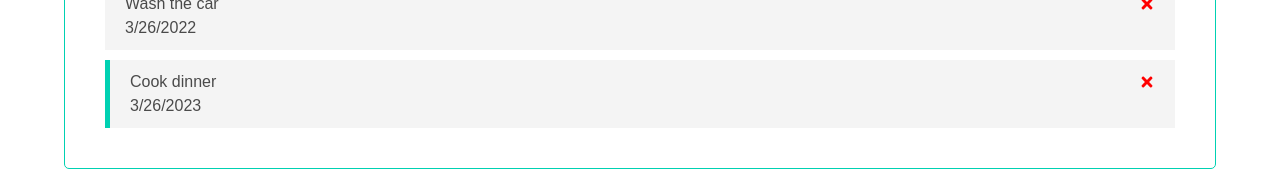
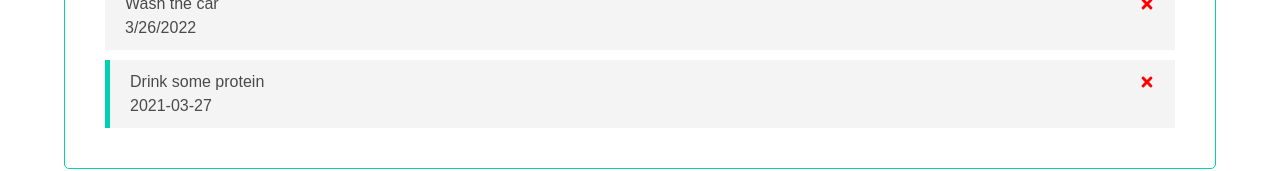
Before and after one commit to benji011/react-todo, a React (Create React App) app: page / in a window 1280 px wide. Shown: the part 237-408 px from the top of the page. Built offline with nearby package versions, Linux system fonts and the light colour scheme; data requests are answered from the project's data file.

Commit message:
fix: Added DELETE & POST requests

```diff
--- a/src/App.tsx
+++ b/src/App.tsx
@@ -1,28 +1,34 @@
 import Header from "./components/Header";
 import Tasks from "./components/Tasks";
-import { useState } from "react";
-import { tasks as taskData } from "./data/tasks";
+import { useState, useEffect } from "react";
 import AddTask from "./components/AddTask";
 import { ITask } from "./models/ITask";
 
 function App() {
+  const defaultTasks: ITask[] = [];
   const [showAddTask, setShowAddTask] = useState(false);
-  const [tasks, setTasks] = useState(taskData);
+  const [tasks, setTasks] = useState(defaultTasks);
 
   /**
-   * Get a new task id by reading the max task.id + 1
+   * Get tasks from our JSON db
+   * Note: By default, effects run after every completed render.
+   */
+  useEffect(() => {
+    const getTasks = async () => {
+      const tasks: ITask[] = await fetchTasks();
+      setTasks(tasks);
+    };
+    getTasks();
+  }, []);
+
+  /**
+   * An async function that fetches the todo list items from JSON db
    *
-   * @returns A number type task id
    */
-  const getNewTaskId = (): number => {
-    return (
-      Math.max.apply(
-        Math,
-        tasks.map(function (o: ITask) {
-          return o.id;
-        })
-      ) + 1
-    );
+  const fetchTasks = async () => {
+    const res: Response = await fetch("http://localhost:3001/data");
+    const data = await res.json();
+    return data;
   };
 
   /**
@@ -30,17 +36,27 @@ function App() {
    *
    * @param task An ITask typed object with the task ID, text, day and reminder values.
    */
-  const addTask = (task: ITask) => {
-    const id: number = getNewTaskId();
-    const newTask: ITask = { ...task, id };
-    setTasks([...tasks, newTask]);
+  const addTask = async (task: ITask) => {
+    const res: Response = await fetch("http://localhost:3001/data", {
+      method: "POST",
+      headers: {
+        "Content-type": "application/json",
+      },
+      body: JSON.stringify(task),
+    });
+    const data: ITask = await res.json();
+    setTasks([...tasks, data]);
   };
+
   /**
    * Delete task
    *
    * @param id ID of a task
    */
-  const deleteTask = (id: number) => {
+  const deleteTask = async (id: number) => {
+    await fetch(`http://localhost:3001/data/${id}`, {
+      method: "DELETE",
+    });
     setTasks(tasks.filter((task) => task.id !== id));
   };
 
```
